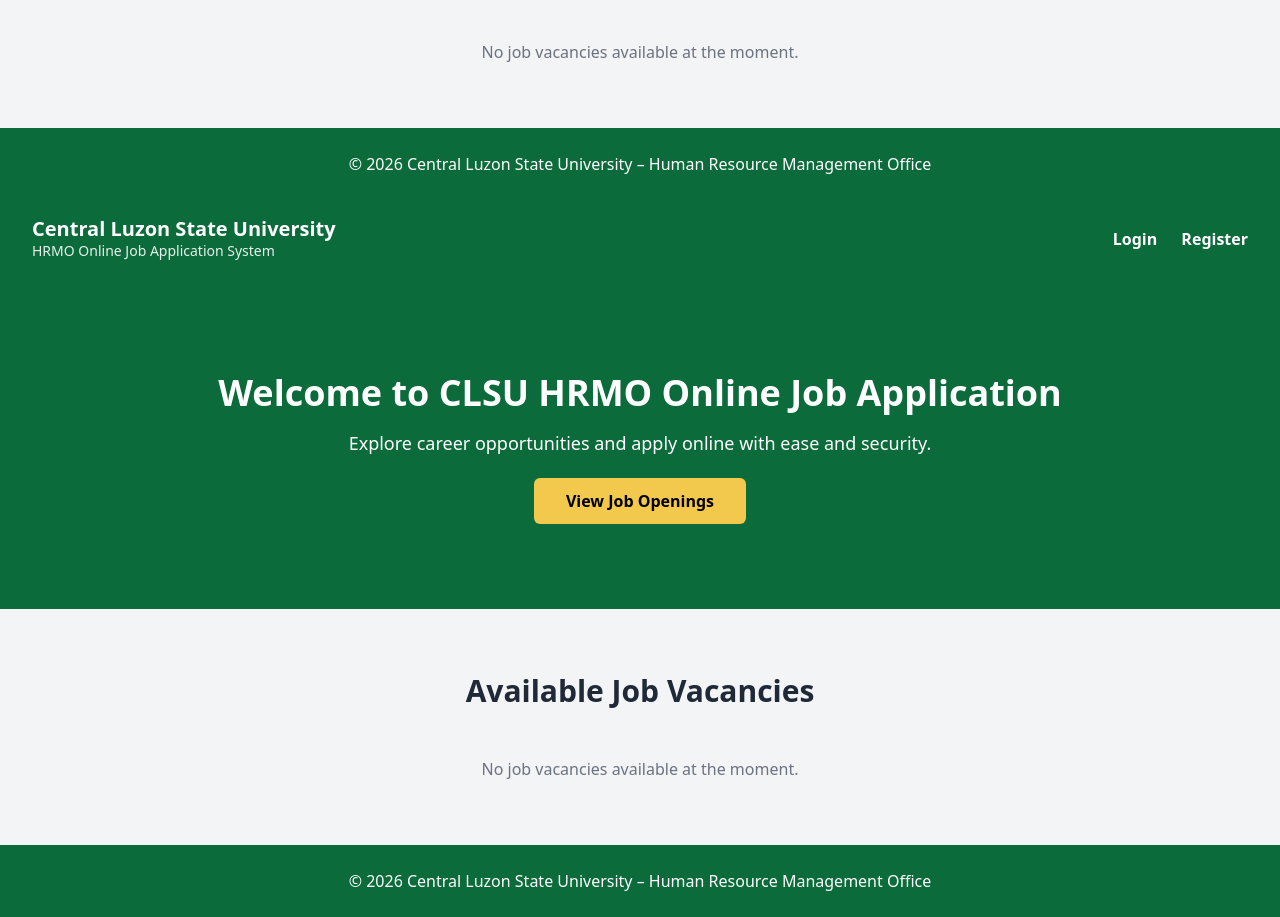
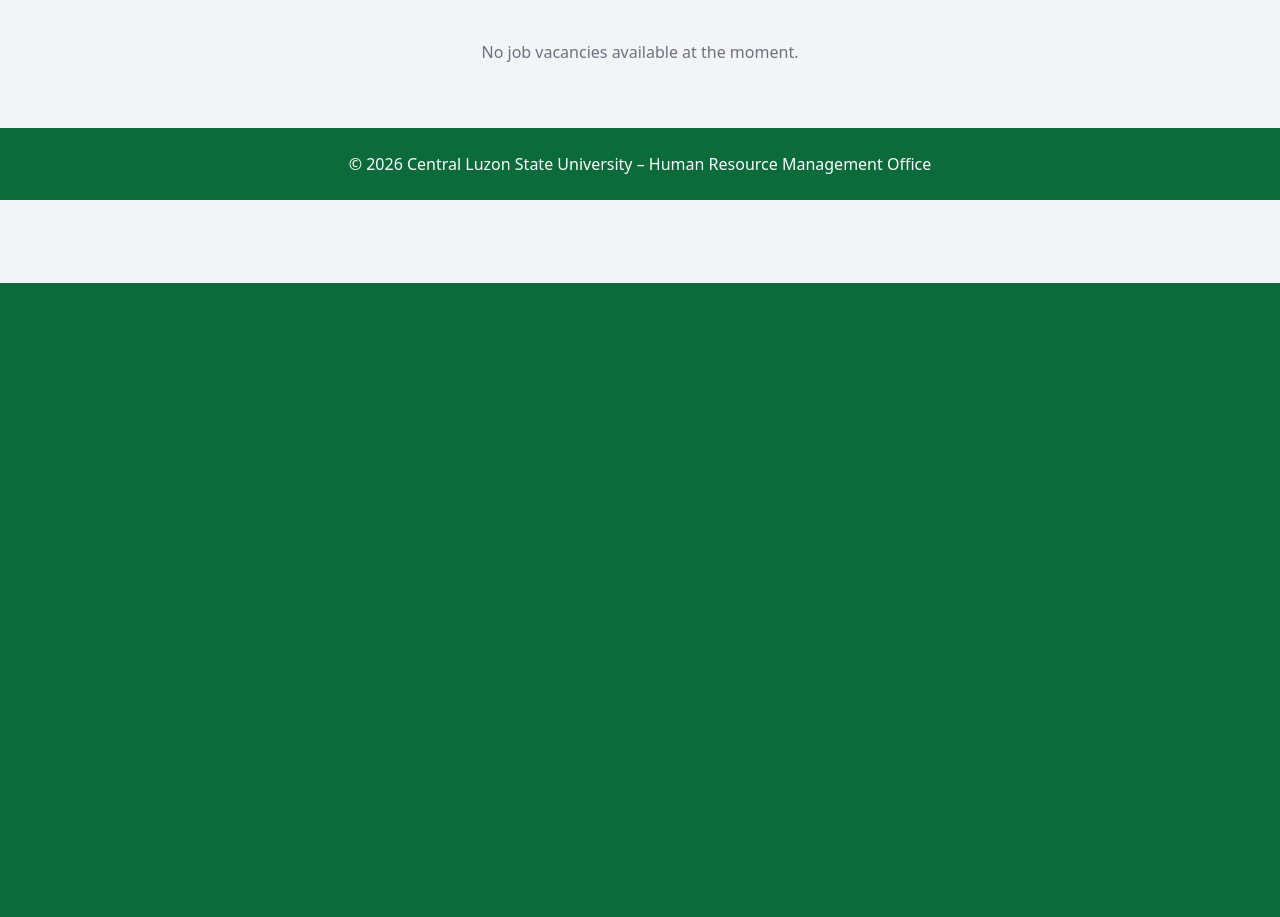
Before and after one commit to chenchensanchez15/CLSU-HRMO, a CodeIgniter 4 app: the page made by app/Views/home.php in a window 1280 px wide. Shown: the part 517-1434 px from the top of the page. After the commit the page ends 800 px from the top, so only its background shows below. Run offline with PHP 8.4 and a stand-in for CodeIgniter, Linux system fonts and the light colour scheme; the template is opened without the code that fills it, so the values that code supplies are empty; some libraries are stand-ins or nearby versions.

Commit message:
Update home.php

```diff
--- a/app/Views/home.php
+++ b/app/Views/home.php
@@ -101,112 +101,3 @@
 
 </body>
 </html>
-
-
-
-
-
-
-<!DOCTYPE html>
-<html lang="en">
-<head>
-    <meta charset="UTF-8">
-    <meta name="viewport" content="width=device-width, initial-scale=1.0">
-    <title>HRMO Online Job Application System | CLSU</title>
-
-    <script src="https://cdn.tailwindcss.com"></script>
-
-    <script>
-        tailwind.config = {
-            theme: {
-                extend: {
-                    colors: {
-                        clsuGreen: '#0B6B3A',
-                        clsuGold: '#F2C94C'
-                    }
-                }
-            }
-        }
-    </script>
-</head>
-<body class="bg-gray-100 text-gray-800">
-
-<header class="bg-clsuGreen text-white px-8 py-4 flex flex-col md:flex-row md:justify-between md:items-center">
-
-    <div class="flex items-center space-x-4">
-        <div>
-            <h1 class="text-xl font-bold leading-tight">
-                Central Luzon State University
-            </h1>
-            <p class="text-sm opacity-90">
-                HRMO Online Job Application System
-            </p>
-        </div>
-    </div>
-
-    <nav class="mt-4 md:mt-0 space-x-5 font-semibold">
-        <a href="<?= base_url('login') ?>" class="hover:underline">Login</a>
-        <a href="<?= base_url('register') ?>" class="hover:underline">Register</a>
-    </nav>
-
-</header>
-
-<section class="bg-clsuGreen text-white text-center py-24 px-6">
-    <h2 class="text-4xl font-bold mb-4">
-        Welcome to CLSU HRMO Online Job Application
-    </h2>
-    <p class="text-lg mb-8 max-w-2xl mx-auto">
-        Explore career opportunities and apply online with ease and security.
-    </p>
-    <a href="#jobs"
-       class="bg-clsuGold text-black px-8 py-3 rounded-md font-bold hover:bg-yellow-400 transition">
-        View Job Openings
-    </a>
-</section>
-
-<section id="jobs" class="max-w-7xl mx-auto py-16 px-6">
-    <h3 class="text-3xl font-bold text-center mb-12">
-        Available Job Vacancies
-    </h3>
-
-    <?php if (!empty($jobs)): ?>
-        <div class="grid grid-cols-1 sm:grid-cols-2 lg:grid-cols-3 gap-8">
-
-            <?php foreach ($jobs as $job): ?>
-                <div class="bg-white p-6 rounded-lg shadow hover:shadow-lg transition flex flex-col">
-                    <h4 class="text-xl font-semibold mb-2">
-                        <?= esc($job['position_title']) ?>
-                    </h4>
-
-                    <p class="text-sm text-gray-600 mb-4 line-clamp-3">
-                        <?= esc($job['description']) ?>
-                    </p>
-
-                    <div class="text-xs text-gray-500 mb-4">
-                        <p><strong>Department:</strong> <?= esc($job['department']) ?></p>
-                        <p><strong>Employment Type:</strong> <?= esc($job['employment_type']) ?></p>
-                    </div>
-
-                    <a href="<?= base_url('jobs/view/' . $job['id']) ?>"
-                       class="mt-auto inline-block text-clsuGreen font-semibold hover:underline">
-                        View Details
-                    </a>
-                </div>
-            <?php endforeach; ?>
-
-        </div>
-    <?php else: ?>
-        <p class="text-center text-gray-500">
-            No job vacancies available at the moment.
-        </p>
-    <?php endif; ?>
-</section>
-
-<footer class="bg-clsuGreen text-white text-center py-6">
-    <p>
-        &copy; <?= date('Y') ?> Central Luzon State University – Human Resource Management Office
-    </p>
-</footer>
-
-</body>
-</html>
```
